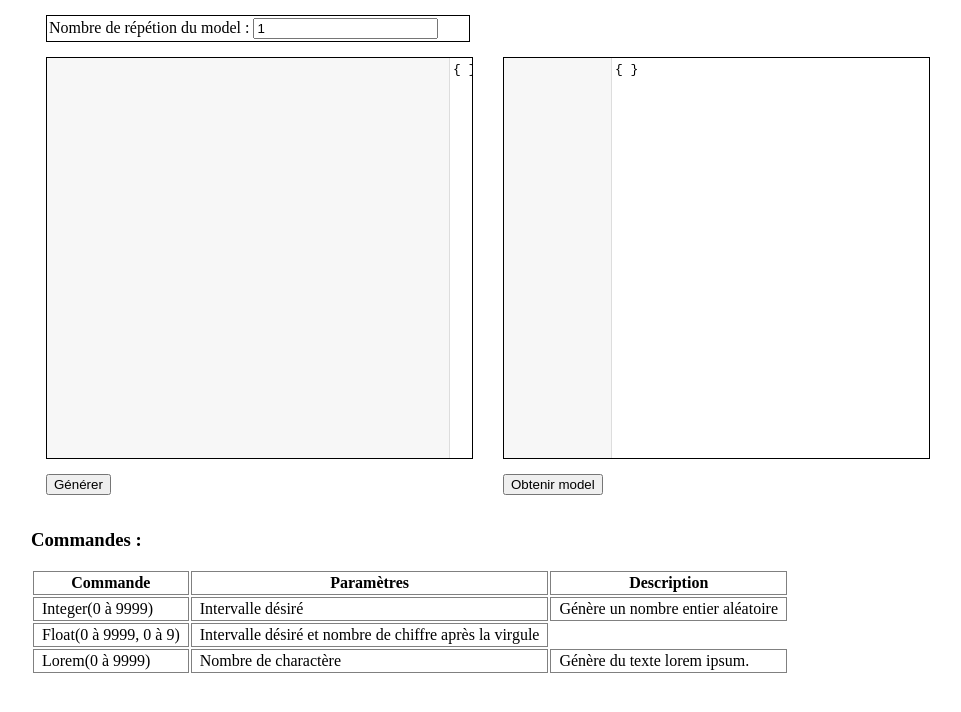
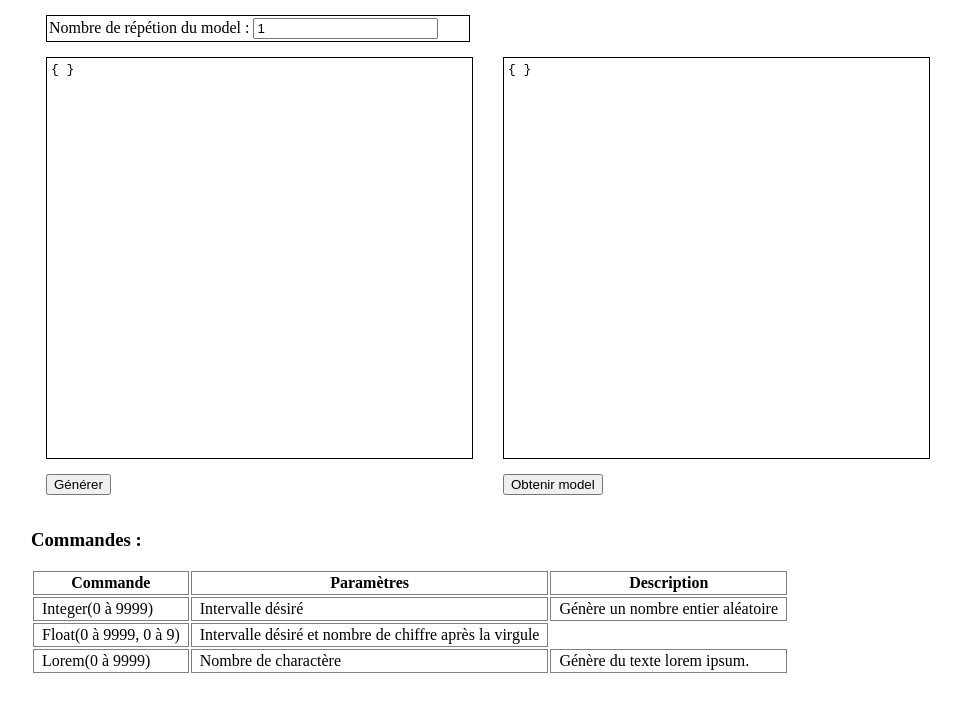
Before and after one commit to LeBarbier/JsonMockEditor, a Vue app: page / in a window 1280 px wide. Shown: the top 712 px of the page, without its empty margins (97-1058 px from the left). Built offline with nearby package versions, Linux system fonts and the light colour scheme.

Commit message:
Ajout de la possibilité de générer un mock selon un model et un nombre de répétition.

```diff
--- a/src/components/Home.vue
+++ b/src/components/Home.vue
@@ -2,12 +2,11 @@
     <div class="home">
         <div :class="{ greyedOut: afficherModalAjoutParam }">
             <div class="gestionModel">
-                <!--<div v-if="jsonUnparsable" class="jsonError">Erreur lors du JSON.parse</div>-->
                 <model @genererMock="(value) => genererMock(value)"/>
             </div>
 
             <div class="gestionMock">
-                <mock :mock="mock" />
+                <mock :nbr-mock="nbrMock" :model="model" />
             </div>
         </div>
 
@@ -28,6 +27,7 @@
             return {
                 model: {},
                 mock: '',
+                nbrMock: 0,
                 afficherModalAjoutParam: false
             };
         },
@@ -37,14 +37,10 @@
             'modal-ajout-param': ModalAjoutParam,
             'infos': Infos
         },
-        //computed: {
-        //    showJsonError() {
-        //        return this.jsonUnparsable;
-        //    }
-        //},
         methods: {
             genererMock(value) {
-                this.model = value;
+                this.model = value.model;
+                this.nbrMock = value.nbrMock;
             },
             fermerModal(param) {
                 if (param !== null) {
--- a/src/components/Mock.vue
+++ b/src/components/Mock.vue
@@ -22,14 +22,51 @@
         name: 'Mock',
         data() {
             return {
-                model: {}
+                mock: {}
             };
         },
+        props: {
+            model: {
+                type: Object,
+                required: true
+            },
+            nbrMock: {
+                type: Number,
+                required: false,
+                default: 0
+            }
+        },
+        computed: {
+            modelToString() {
+                return JSON.stringify(this.model, null, "\t");
+            }
+        },
+        methods: {
+            genererMock() {
+                var modelConcatene = this.modelToString;
+                var i = 1;
+
+                while (this.nbrMock > 1 && i < this.nbrMock) {
+                    modelConcatene += ", \n" + this.modelToString;
+                    i++;
+                }
+
+                return modelConcatene;
+            }
+        },
         mounted() {
-            var mockEditor = CodeMirror.fromTextArea(document.getElementById('mockEditor'), { mode: JsMode, lineNumbers: true });
+            var mockEditor = CodeMirror.fromTextArea(document.getElementById('mockEditor'), { mode: JsMode });
             mockEditor.setSize("425", "400");
 
-            this.model = mockEditor
+            this.mock = mockEditor
+        },
+        watch: {
+            model() {
+                this.mock.setValue(this.genererMock());
+            },
+            nbrMock() {
+                this.mock.setValue(this.genererMock());
+            }
         }
     };
 </script>
--- a/src/components/Model.vue
+++ b/src/components/Model.vue
@@ -30,7 +30,7 @@
             };
         },
         mounted() {
-            this.modelEditor = CodeMirror.fromTextArea(document.getElementById('modelEditor'), { mode: JsMode, lineNumbers: true });
+            this.modelEditor = CodeMirror.fromTextArea(document.getElementById('modelEditor'), { mode: JsMode });
             this.modelEditor.setSize("425", "400");
 
             this.model = this.obtenirModelEditor;
@@ -43,7 +43,7 @@
         methods: {
             generateMock() {
                 console.log(this.obtenirModelEditor);
-                this.$emit("genererMock", this.obtenirModelEditor);
+                this.$emit("genererMock", { nbrMock: this.mockNbrRepetition, model: this.obtenirModelEditor });
             }
         }
     };
```
